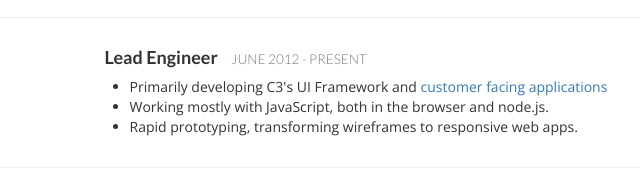
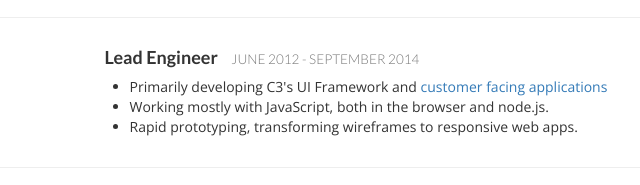
Before and after one commit to nick/nick.github.io, a plain HTML site: page index.html in a window 1280 px wide. Shown: the part 266-451 px from the top of the page, 308-948 px from the left. Drawn offline with nearby package versions, Linux system fonts and the light colour scheme.

Commit message:
No more C3

```diff
--- a/index.html
+++ b/index.html
@@ -62,7 +62,7 @@
         <div class="row">
             <div class="col-sm-3"><h3>C3 Energy</h3></div>
             <div class="col-sm-9">
-                <h4>Lead Engineer <small>June 2012 - Present</small></h4>
+                <h4>Lead Engineer <small>June 2012 - September 2014</small></h4>
                 <ul>
                     <li>Primarily developing C3's UI Framework and
                         <a href="http://c3energy.com/product-commercial">customer</a>
```
